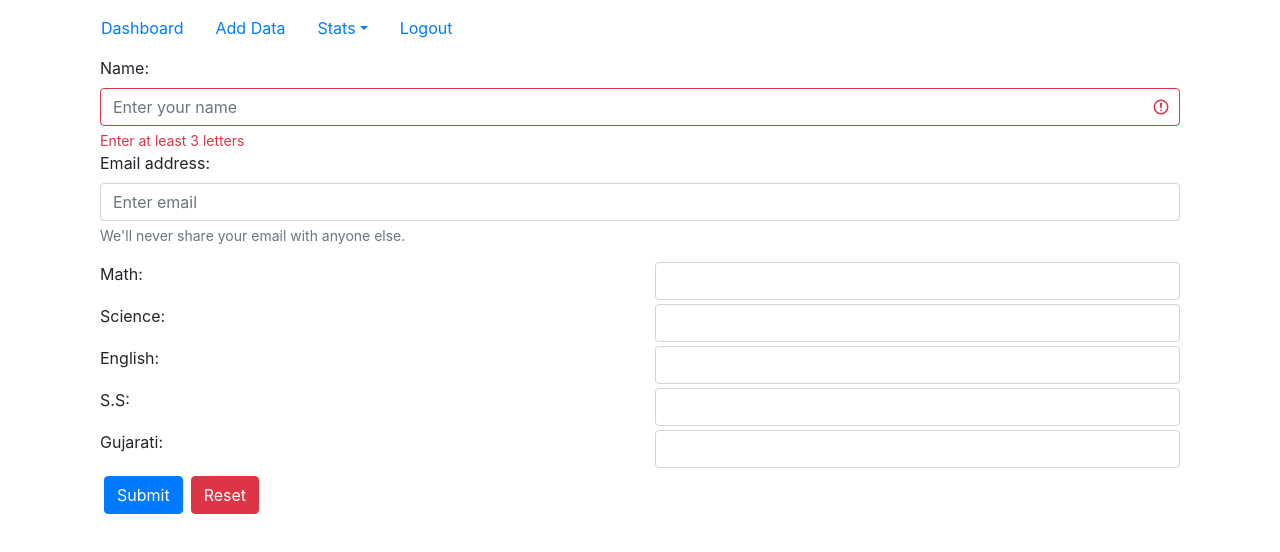
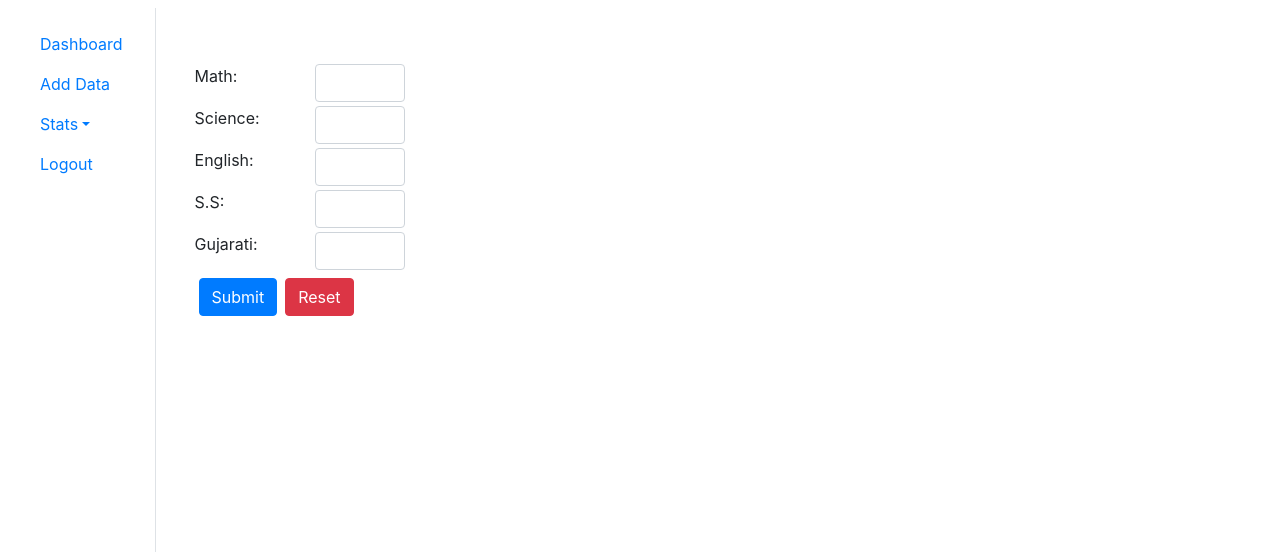
Before and after one commit to nimit0703/School-records, a Vue app: page /add-data in a window 1280 px wide. Shown: the top 552 px of the page. Built offline with nearby package versions, Linux system fonts and the light colour scheme.

Commit message:
navbar->sidebar

```diff
--- a/src/App.vue
+++ b/src/App.vue
@@ -1,8 +1,10 @@
 <template>
-  <div class="container">
+  <div class="">
     <template v-if="this.$store.state.isLogin">
-      <Nav class="my-2"></Nav>
-      <router-view></router-view>
+      <div class="d-flex align-items-stretch">
+        <Nav class="border-right hi-100 p-3 m-2"></Nav>
+        <router-view class="p-3"></router-view>
+      </div>
     </template>
     <template v-else>
       <Login />
@@ -15,7 +17,8 @@ import Form from "./components/Form.vue";
 import Nav from "./components/Nav.vue";
 
 import Login from "./components/Login.vue";
-// import {useState} from "./store/store"
+
+
 export default {
   data() {
     return {
@@ -34,3 +37,10 @@ export default {
   },
 };
 </script>
+
+<style scoped>
+.hi-100 {
+  height: 100vh;
+  /* width: 20%; */
+}
+</style>
--- a/src/components/Form.vue
+++ b/src/components/Form.vue
@@ -1,33 +1,6 @@
 <template>
-  <div class="container">
+  <div class="container mt-5">
     <b-form @submit="onSubmit" @reset="onReset" v-if="show">
-      <label for="input-live">Name:</label>
-      <b-form-input
-        id="input-live"
-        v-model="form.name"
-        :state="nameState"
-        aria-describedby="input-live-help input-live-feedback"
-        placeholder="Enter your name"
-        trim
-      ></b-form-input>
-      <b-form-invalid-feedback id="input-live-feedback">
-        Enter at least 3 letters
-      </b-form-invalid-feedback>
-
-      <b-form-group
-        id="input-group-1"
-        label="Email address:"
-        label-for="input-1"
-        description="We'll never share your email with anyone else."
-      >
-        <b-form-input
-          id="input-1"
-          v-model="form.email"
-          type="email"
-          placeholder="Enter email"
-          required
-        ></b-form-input>
-      </b-form-group>
 
       <b-row class="my-1" v-for="(subject, index) in subjects" :key="index">
         <b-col sm="6">
@@ -70,7 +43,6 @@ export default {
   methods: {
     onSubmit(event) {
       event.preventDefault();
-      alert(JSON.stringify(this.form));
     },
     onReset(event) {
       event.preventDefault();
--- a/src/components/Nav.vue
+++ b/src/components/Nav.vue
@@ -1,6 +1,6 @@
-<template>
-  <div class="">
-    <b-nav pills>
+<template >
+  <div class="nav-wrapper">
+    <b-nav vertical class="w-20">
       <router-link to="/" tag="b-nav-item" exact>Dashboard</router-link>
       <router-link to="add-data" tag="b-nav-item">Add Data</router-link>
       <b-nav-item-dropdown
```
